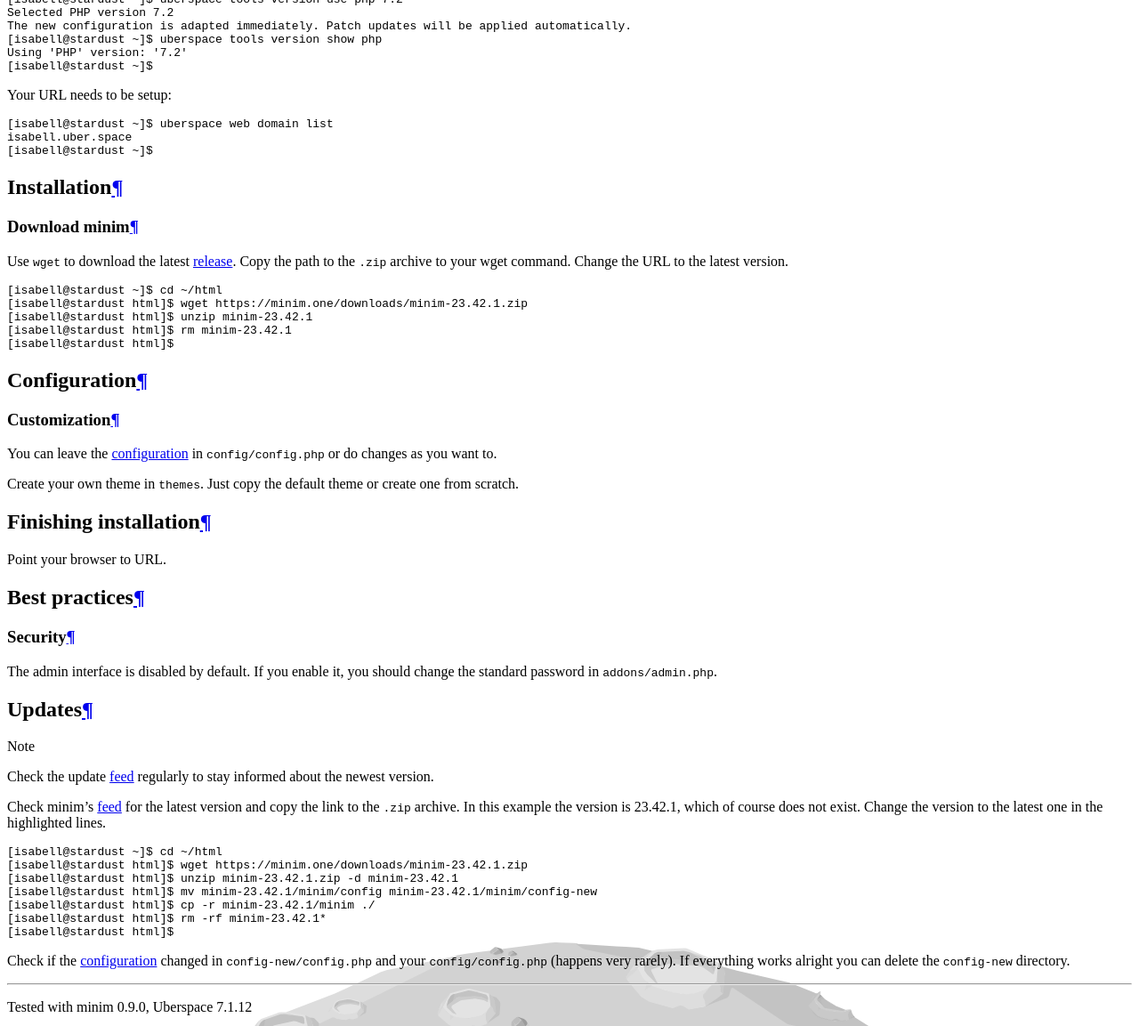
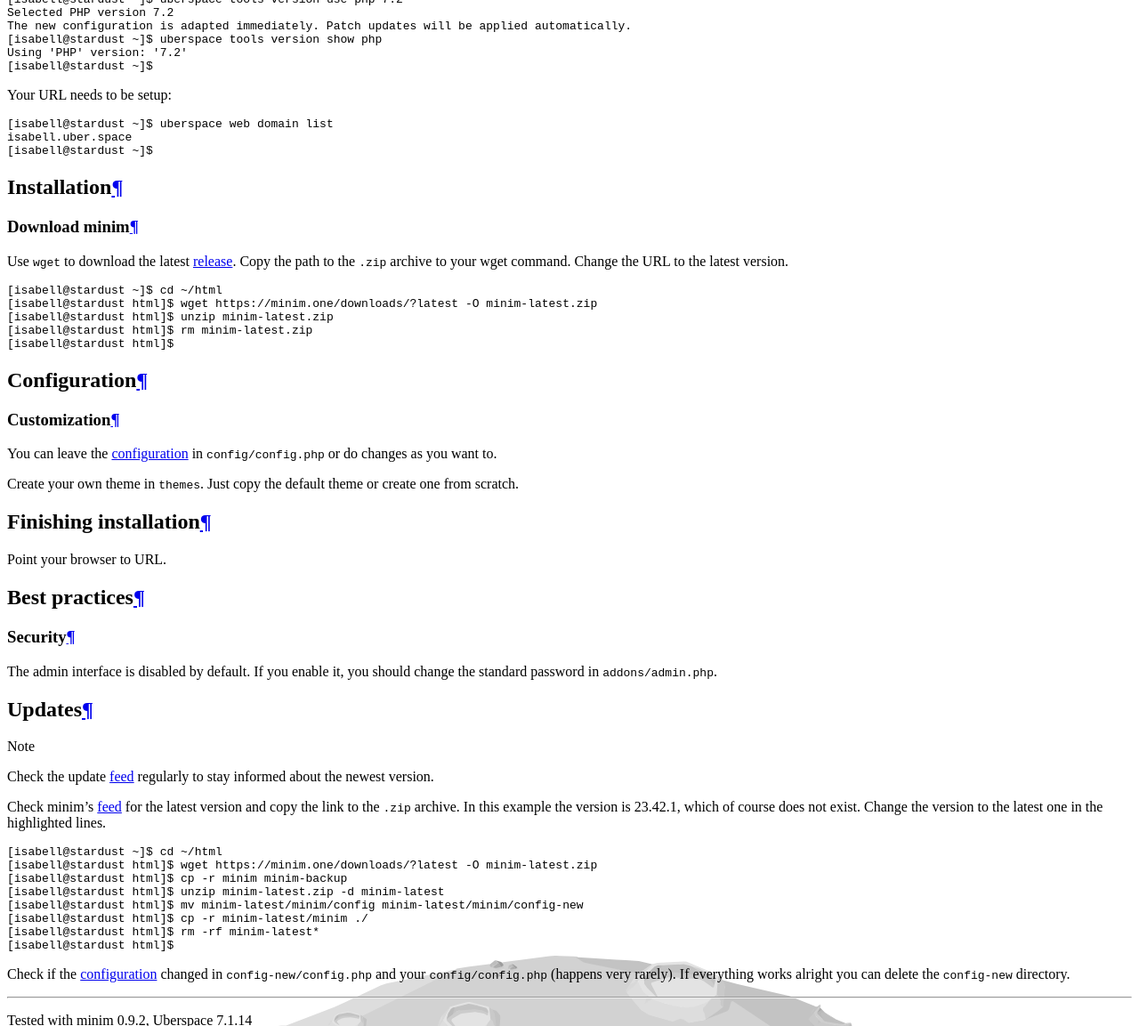
Before and after one commit to Uberspace/lab, a Sphinx documentation site: the page built from source/guide_minim.rst, in a window 1280 px wide and 1400 px high, scrolled down 1821 px, cut to the strip 0-1153 px from the top of the window. Shown: the whole strip at 89% size. Built offline with Sphinx 7.4.7 and the Read the Docs theme 2.0.0, drawn with Linux system fonts in a browser that asks for light colours; some of the changed text lies outside the part shown.

Commit message:
Minor improvements (#229)

```diff
--- a/source/guide_minim.rst
+++ b/source/guide_minim.rst
@@ -12,7 +12,7 @@
 
 minim_ offers a super simple PHP Content Management System. The code is Open Source and you're free to modify, distribute and use it for private and commercial projects.
 
-It'is ideal for simple travel blogs or publishing news. It has an easy administration interface and a automatic generated RSS feed. Themes and other modifications are fully customisable.
+It'is ideal for simple travel blogs or publishing news. It has an easy administration interface and an automatic generated RSS feed. Themes and other modifications are fully customisable.
 
 ----
 
@@ -48,12 +48,11 @@
 Use ``wget`` to download the latest release_. Copy the path to the ``.zip`` archive to your wget command. Change the URL to the latest version.
 
 .. code-block:: console
- :emphasize-lines: 2,3,4
 
  [isabell@stardust ~]$ cd ~/html
- [isabell@stardust html]$ wget https://minim.one/downloads/minim-23.42.1.zip
- [isabell@stardust html]$ unzip minim-23.42.1
- [isabell@stardust html]$ rm minim-23.42.1
+ [isabell@stardust html]$ wget https://minim.one/downloads/?latest -O minim-latest.zip
+ [isabell@stardust html]$ unzip minim-latest.zip
+ [isabell@stardust html]$ rm minim-latest.zip
  [isabell@stardust html]$
 
 Configuration
@@ -87,14 +86,14 @@
 Check minim's feed_ for the latest version and copy the link to the ``.zip`` archive. In this example the version is 23.42.1, which of course does not exist. Change the version to the latest one in the highlighted lines.
 
 .. code-block:: console
- :emphasize-lines: 2,3,4,5,6
 
  [isabell@stardust ~]$ cd ~/html
- [isabell@stardust html]$ wget https://minim.one/downloads/minim-23.42.1.zip
- [isabell@stardust html]$ unzip minim-23.42.1.zip -d minim-23.42.1
- [isabell@stardust html]$ mv minim-23.42.1/minim/config minim-23.42.1/minim/config-new
- [isabell@stardust html]$ cp -r minim-23.42.1/minim ./
- [isabell@stardust html]$ rm -rf minim-23.42.1*
+ [isabell@stardust html]$ wget https://minim.one/downloads/?latest -O minim-latest.zip
+ [isabell@stardust html]$ cp -r minim minim-backup
+ [isabell@stardust html]$ unzip minim-latest.zip -d minim-latest
+ [isabell@stardust html]$ mv minim-latest/minim/config minim-latest/minim/config-new
+ [isabell@stardust html]$ cp -r minim-latest/minim ./
+ [isabell@stardust html]$ rm -rf minim-latest*
  [isabell@stardust html]$
 
 Check if the configuration_ changed in ``config-new/config.php`` and your ``config/config.php`` (happens very rarely).
@@ -109,6 +108,6 @@
 
 ----
 
-Tested with minim 0.9.0, Uberspace 7.1.12
+Tested with minim 0.9.2, Uberspace 7.1.14
 
 .. authors::
```
